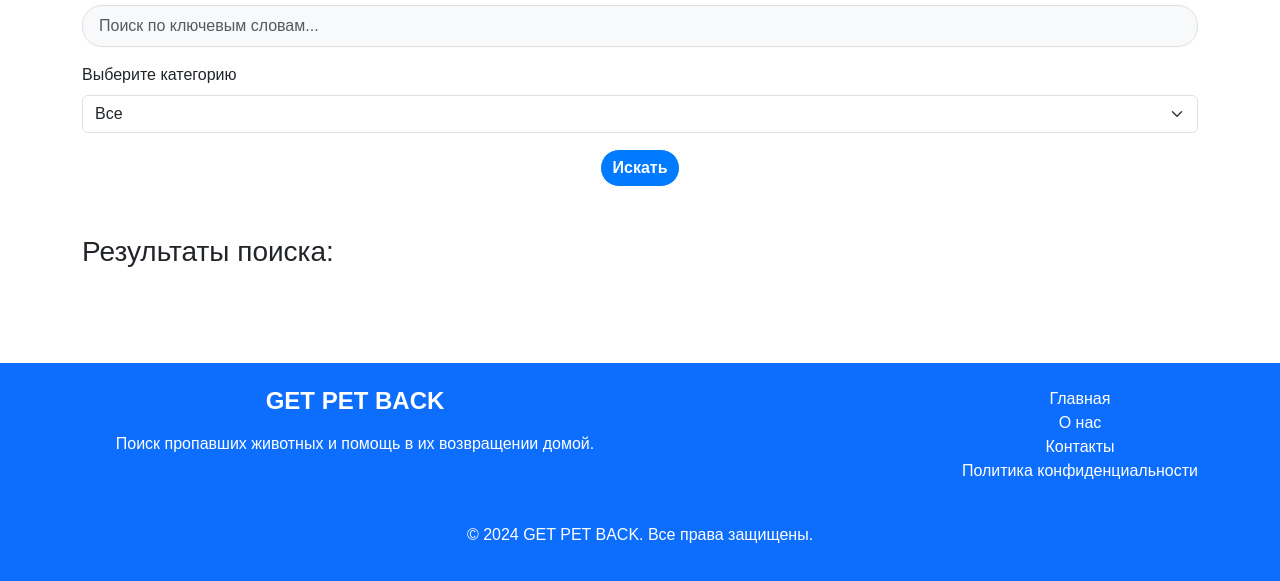
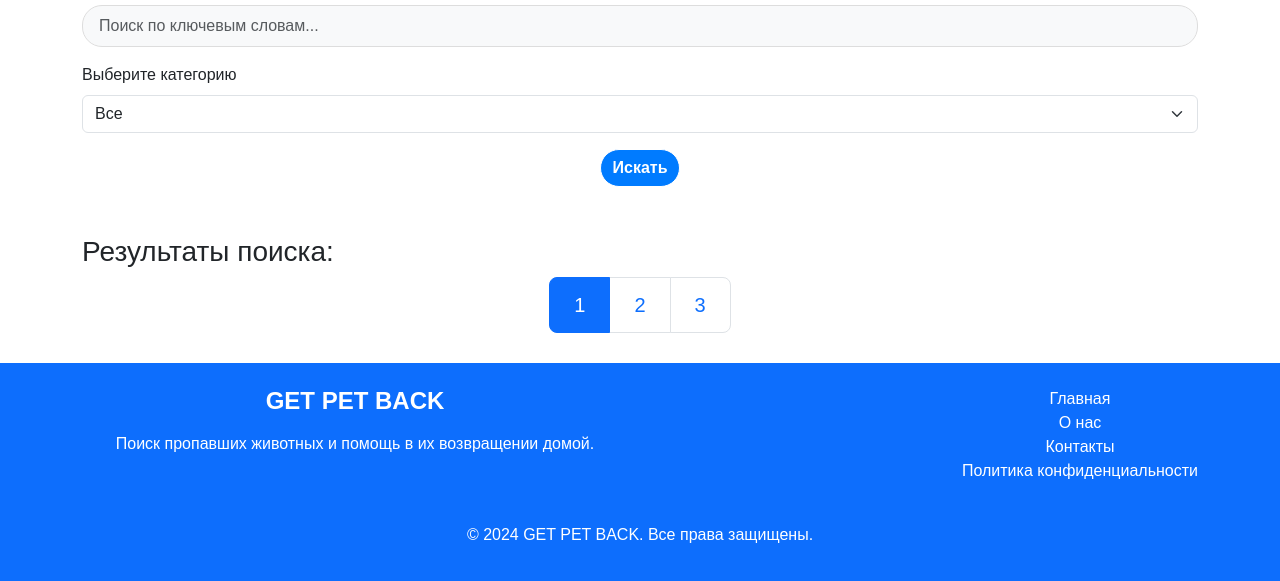
Before and after one commit to LevixandrX/Bootstrap, a website: page search.html in a window 1280 px wide. Shown: the part 213-794 px from the top of the page. Drawn offline with nearby package versions, Linux system fonts and the light colour scheme.

Commit message:
pagination added

```diff
--- a/search.html
+++ b/search.html
@@ -245,6 +245,16 @@
   </div>
 </main>
 
+<nav aria-label="...">
+  <ul class="pagination pagination-lg justify-content-center">
+    <li class="page-item active" aria-current="page">
+      <span class="page-link">1</span>
+    </li>
+    <li class="page-item"><a class="page-link" href="#">2</a></li>
+    <li class="page-item"><a class="page-link" href="#">3</a></li>
+  </ul>
+</nav>
+
 <footer class="bg-primary text-white py-4">
   <div class="container">
     <div class="row">
```
